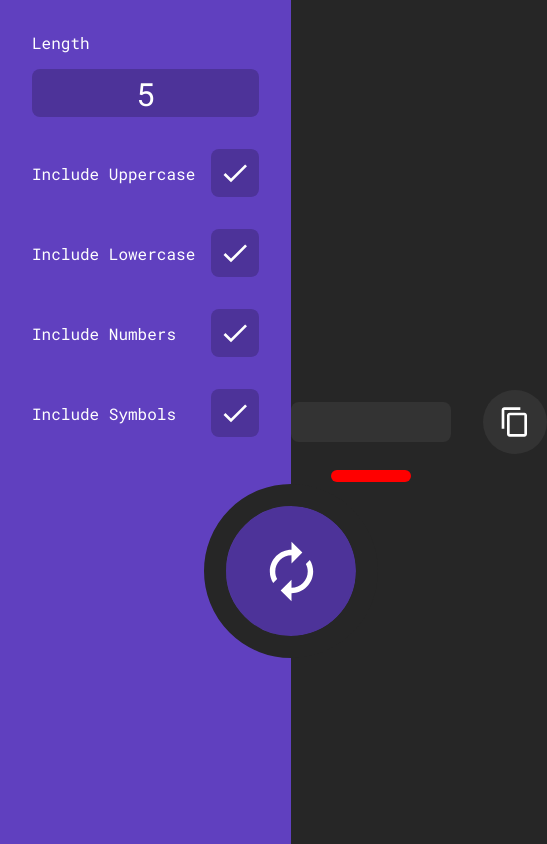
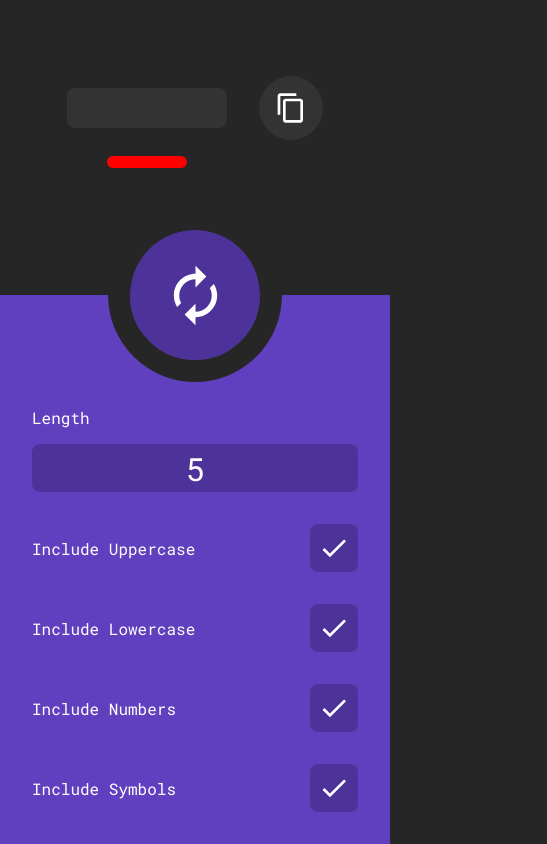
Before and after one commit to liquidwater0/password-generator, a React (Vite) app: page / in a window 390 px wide. Shown: the whole page, 547 px wide, since content can reach past the window. Built offline with nearby package versions, Linux system fonts and the light colour scheme.

Commit message:
make responsive

```diff
--- a/src/App.tsx
+++ b/src/App.tsx
@@ -13,7 +13,7 @@ function App() {
 			<aside className="side-bar">
 				<form onSubmit={event => event.preventDefault()}>
 					<ul>
-						<li>
+						<li className="length-input-item">
 							<div className="form-input-item">
 								<label htmlFor="lengthInput">Length</label>
 								<NumberInput
--- a/src/scss/App.scss
+++ b/src/scss/App.scss
@@ -67,11 +67,13 @@ button {
     }
 
     .generate-button {
+        --font-size: 65px;
+
         position: absolute;
         display: flex;
         justify-content: center;
         align-items: center;
-        font-size: 65px;
+        font-size: var(--font-size);
         width: 2em;
         height: 2em;
         border-radius: 100%;
@@ -113,6 +115,9 @@ button {
             font-size: 1.25rem;
             font-weight: bold;
             border-radius: 0.5rem;
+            white-space: nowrap;
+            overflow: hidden;
+            text-overflow: ellipsis;
         }
 
         .strength-meter {
@@ -150,3 +155,61 @@ button {
         }
     }
 }
+
+@media (max-width: 1050px) {
+    main {
+        grid-template-columns: auto;
+        grid-template-rows: 1fr max-content;
+        grid-template-areas:
+            "content"
+            "sidebar";
+    }
+
+    .side-bar {
+        grid-area: sidebar;
+
+        ul {
+            display: grid;
+            grid-template-areas:
+                "... ..."
+                "... ..."
+                "input input";
+            margin-top: 5rem;
+
+            .length-input-item {
+                grid-area: input;
+            }
+        }
+
+        .generate-button {
+            top: 0;
+            left: 50%;
+            top: calc(-2 * var(--font-size) / 2);
+        }
+    }
+
+    .main {
+        grid-area: content;
+    }
+}
+
+@media (max-width: 750px) {
+    .password {
+        max-width: 25rem;
+    }
+}
+
+@media (max-width: 600px) {
+    ul {
+        display: flex !important;
+        margin-top: 5rem;
+    }
+
+    .main {
+        margin-bottom: 5rem;
+    }
+
+    .password {
+        max-width: 15rem;
+    }
+}
```
